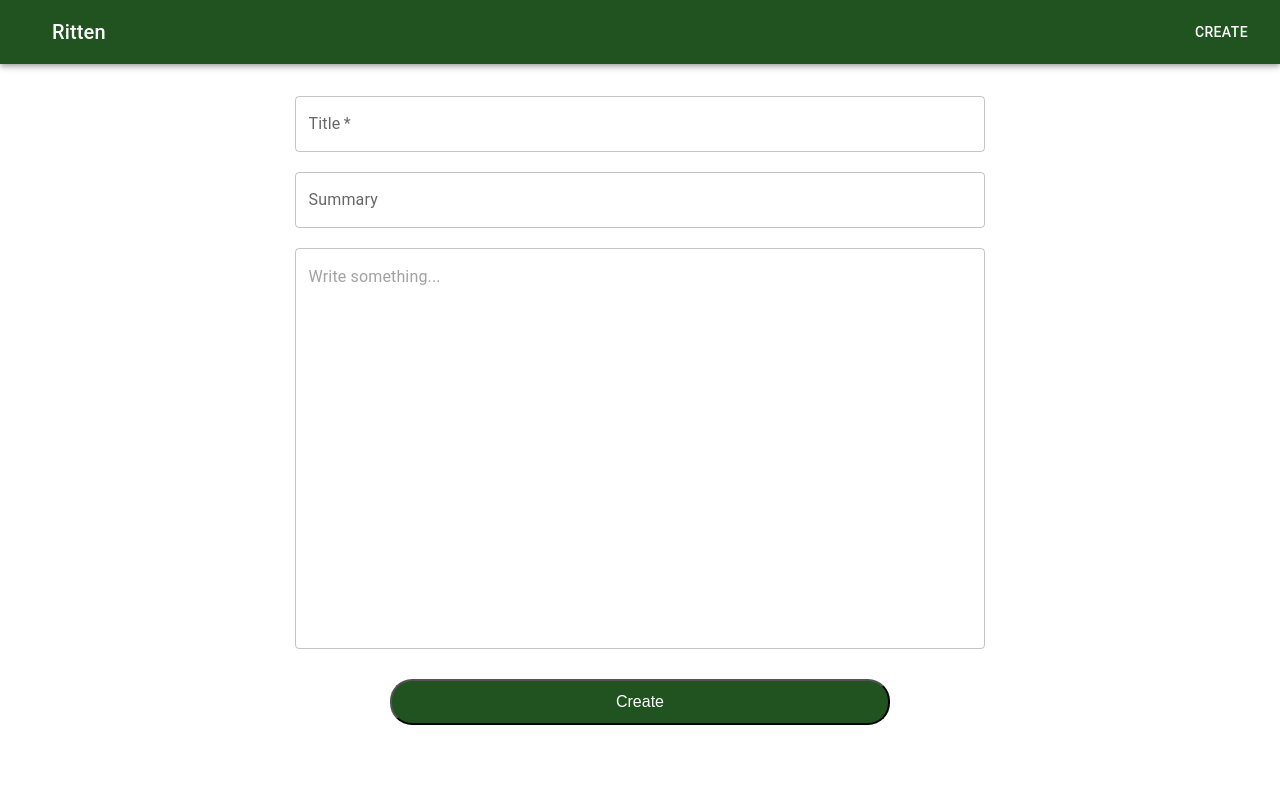
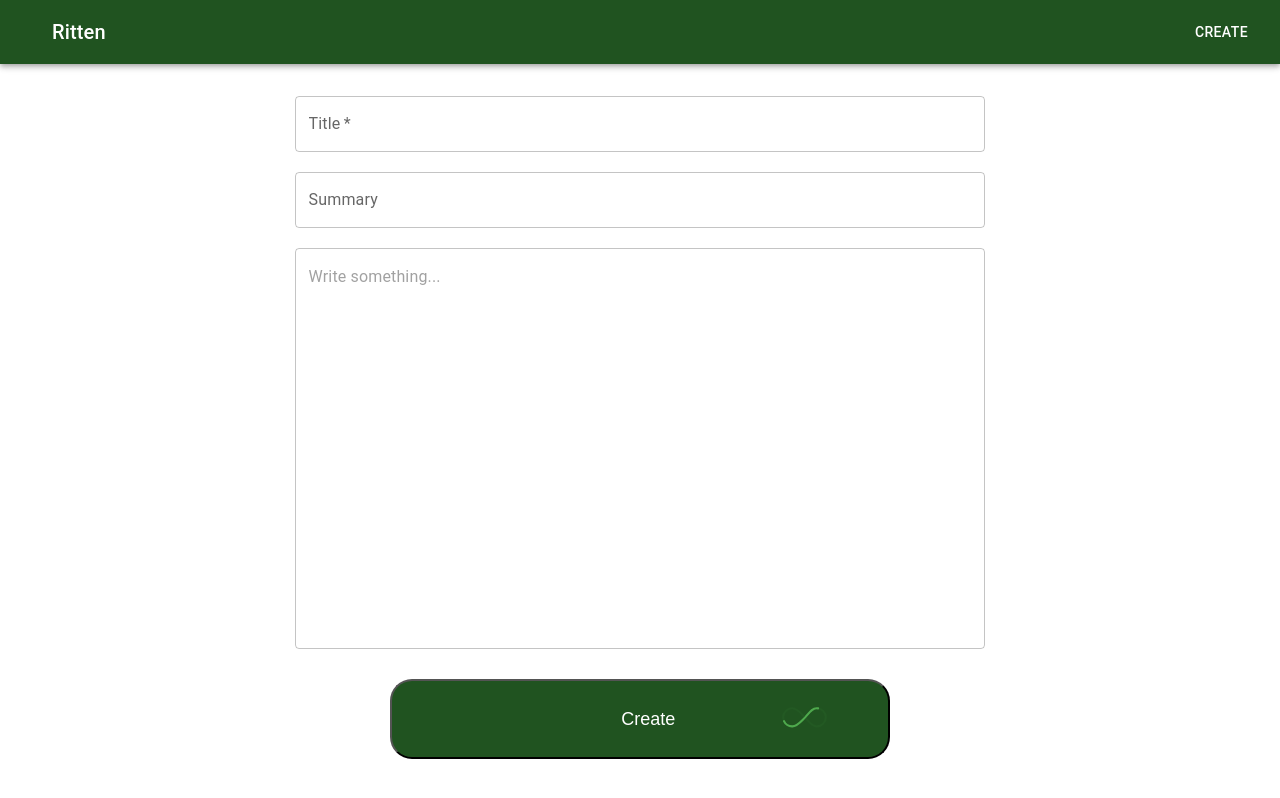
Before and after one commit to khalidtouch/ritten-clone, a React (Create React App) app in the folder ritten-clone/: page /blog in a window 1280 px wide. Shown: the top 798 px of the page. Built offline with nearby package versions, Linux system fonts and the light colour scheme.

Commit message:
implemented the infinity spinner

```diff
--- a/ritten-clone/package.json
+++ b/ritten-clone/package.json
@@ -12,6 +12,7 @@
     "@testing-library/user-event": "^13.5.0",
     "react": "^18.2.0",
     "react-dom": "^18.2.0",
+    "react-loader-spinner": "^6.1.6",
     "react-router-dom": "^6.22.0",
     "react-scripts": "5.0.1",
     "web-vitals": "^2.1.4"
--- a/ritten-clone/src/App.jsx
+++ b/ritten-clone/src/App.jsx
@@ -16,7 +16,7 @@ function App() {
         <Header />
 
         <Routes>
-          <Route path='/blog' element={<NewBlogPage />} />
+          <Route path='/blog' element={<NewBlogPage isLoading='true' />} />
           <Route path='/' element={<HomePage />} />
         </Routes>
       </Router>
--- a/ritten-clone/src/pages/new/NewBlogPage.css
+++ b/ritten-clone/src/pages/new/NewBlogPage.css
@@ -31,3 +31,21 @@
     box-shadow: none;
     font-size: 16px;
 }
+
+.button-create-blog-content {
+    display: flex;
+    flex-direction: row;
+    align-items:  center;
+    justify-content: space-between;
+    height: 20px;
+    padding: 12px;
+    margin: 4px;
+}
+
+.button-create-blog-text {
+    width: 95%;
+    justify-content: end;
+    align-items: end;
+    padding-inline-start: 120px;
+    font-size: 18px;
+}
--- a/ritten-clone/src/pages/new/NewBlogPage.jsx
+++ b/ritten-clone/src/pages/new/NewBlogPage.jsx
@@ -1,9 +1,11 @@
 import { TextField } from '@mui/material';
 import React, { Component } from 'react'
 import './NewBlogPage.css'
+import { InfinitySpin } from 'react-loader-spinner'
 
 class NewBlogPage extends Component {
     render() {
+        const params = this.props
         return (
             <div className='new-blog-page'>
                 <div className='text-field-container'>
@@ -47,7 +49,18 @@ class NewBlogPage extends Component {
                         variant='Contained'
                         size='large'
                         onClick={() => { }}
-                    >Create</button>
+                    >
+                        {
+                            params.isLoading ? (<div className='button-create-blog-content'>
+                                <div className='button-create-blog-text'>Create</div>
+                                <InfinitySpin className='button-spinner' />
+                            </div>) : (<div className='button-create-blog-content'>
+                                <div button-create-blog-text>
+                                    Create
+                                </div>
+                            </div>)
+                        }
+                    </button>
                 </div>
 
             </div>
```
Also changed, not shown: 1 other file (tests, documents, lock files or other folders).
